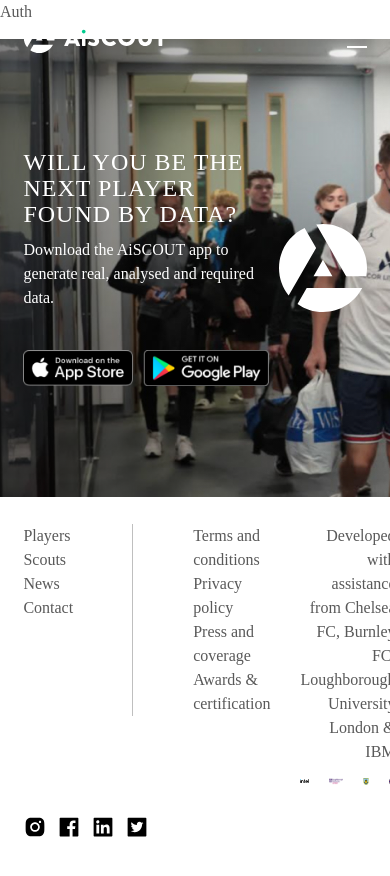
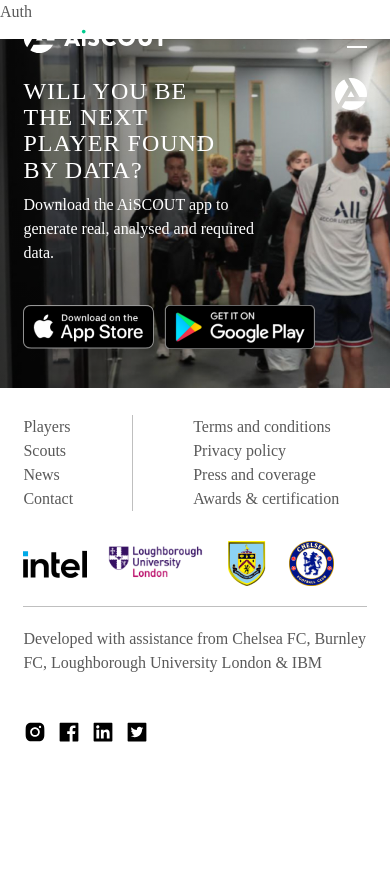
Before and after one commit to neil-mills/aiscout, a Gatsby site: page /auth in a window 390 px wide. After the commit the page ends 844 px from the top, so only its background shows below. Built offline with nearby package versions, Linux system fonts and the light colour scheme; Gatsby itself is replaced by a stand-in of ours; a web font is replaced by a local one.

Commit message:
Footer responsive styling

```diff
--- a/src/components/AffiliatesNav.tsx
+++ b/src/components/AffiliatesNav.tsx
@@ -11,9 +11,12 @@
     margin: 0;
     display: flex;
     align-items: center;
-    justify-content: flex-end;
+    justify-content: flex-start;
     gap: 2rem;
     width: 100%;
+    @media screen and (min-width: 1024px) {
+      justify-content: flex-end;
+    }
   }
   li {
     margin: 0;
@@ -26,14 +29,12 @@
     display: block;
     height: 100%;
     max-height: 45px;
-
   }
 `
 
-const AffiliatesNav = () => {
+const AffiliatesNav: FC = props => {
   return (
-    <>
-      <AffiliatesNavStyles>
+    <AffiliatesNavStyles className={props.className}>
       <ul>
         <li>
           <a href="">
@@ -58,7 +59,6 @@
         </li>
       </ul>
     </AffiliatesNavStyles>
-    </>
   )
 }
 
--- a/src/components/Footer.tsx
+++ b/src/components/Footer.tsx
@@ -18,18 +18,28 @@
   background-position: center center;
   background-size: cover;
   width: 100%;
+  @media screen and (min-width: 1024px) {
     height: 458px;
+  }
   h3 {
     ${HeadingStyle}
     ${HeadingMedium}
     margin-bottom: 1rem;
     color: var(--white);
+    max-width: 200px;
+    @media screen and (min-width: 1024px) {
+      max-width: 100%;
+    }
   }
   p {
     margin-bottom: 4rem;
+    max-width: 250px;
+    @media screen and (min-width: 1024px) {
+      max-width: 100%;
+    }
   }
   & > div {
-    padding: 0 6vw;
+    padding: 10vw 6vw;
     display: grid;
     height: 100%;
     background: linear-gradient(
@@ -38,8 +48,17 @@
       rgba(0, 0, 0, 0) 100%
     );
     grid-gap: 1rem;
-    grid-template-columns: 1fr auto;
+    grid-template-columns: 1fr 32px;
+    align-items: top;
+    @media screen and (min-width: 1024px) {
+      padding: 0 6vw;
+      grid-template-columns: 1fr 88px;
       align-items: center;
+    }
+    svg {
+      width: 100%;
+      height: auto;
+    }
   }
 `
 
@@ -51,14 +70,35 @@
 const FooterBottomStyles = styled.section`
   display: grid;
   padding: 7vw 6vw;
-  grid-template-columns: 1fr;
-  grid-template-rows: 1fr auto auto 24px;
+  grid-template-rows: auto auto 24px;
   grid-gap: 3rem;
   @media screen and (min-width: 1024px) {
     grid-template-columns: 1fr 1fr;
     grid-template-rows: 1fr 24px;
     grid-gap: 3rem;
   }
+  div:nth-child(2) {
+    > div {
+      display: grid;
+      grid-template-rows: auto auto;
+      p {
+        order: 1;
+        margin: ;
+      }
+      nav {
+        order: 0;
+      }
+      @media screen and (min-width: 1024px) {
+        p {
+          order: 0;
+        }
+        nav {
+          order: 1;
+        }
+      }
+    }
+  }
+  @media screen and (min-width: 1024px) {
     div:nth-child(2) {
       display: grid;
       justify-content: right;
@@ -70,8 +110,18 @@
     div:nth-child(3) {
       grid-column: span 2;
     }
+  }
 `
-
+const AffiliatesNavFooter = styled(AffiliatesNav)`
+  padding-bottom: 2rem;
+  border-bottom: 1px solid var(--light-grey);
+  margin-bottom: 2rem;
+  @media screen and (min-width: 1024px) {
+    padding: 0;
+    margin: 0;
+    border: none;
+  }
+`
 const Footer: FC = (): JSX.Element => {
   return (
     <FooterStyles>
@@ -98,7 +148,7 @@
               Developed with assistance from Chelsea FC, Burnley FC,
               Loughborough University London &amp; IBM
             </p>
-            <AffiliatesNav />
+            <AffiliatesNavFooter />
           </div>
         </div>
         <div>
```
Lines whose indentation alone changed are shown as unchanged.
